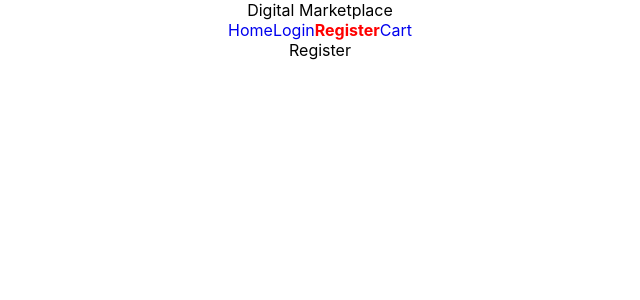
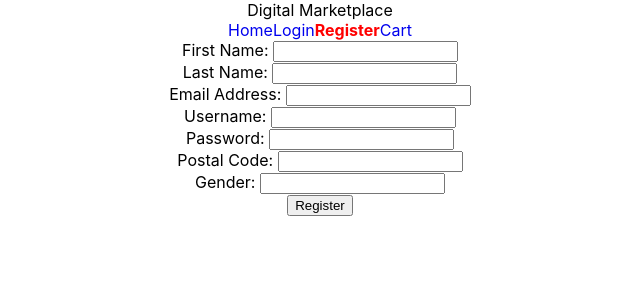
Before and after one commit to douglaspoh/marketplace, a React (Create React App) app in the folder frontend/: page /register in a window 1280 px wide. Shown: the top 300 px of the page, without its empty margins (320-960 px from the left). Built offline with nearby package versions, Linux system fonts and the light colour scheme.

Commit message:
register page form

```diff
--- a/frontend/src/routes/Login.js
+++ b/frontend/src/routes/Login.js
@@ -4,8 +4,8 @@ function Login() {
     const [username, setUsername] = useState('');
     const [password,setPassword] = useState('');
 
-    const submit = () => {
-
+    const submit = (e) => {
+        e.preventDefault();
     }
 
     return (
@@ -19,6 +19,7 @@ function Login() {
                     <label htmlFor='password'>Password: </label>
                     <input type='text' onChange={(e)=>{setPassword(e.target.value)}} value={password} name='password'/>
                 </div>
+                <button type='submit'>Login</button>
             </form>
         </div>
     )
--- a/frontend/src/routes/Register.js
+++ b/frontend/src/routes/Register.js
@@ -1,9 +1,52 @@
-import React from 'react'
+import React, {useState} from 'react'
 
 function Register() {
+    const [firstname, setFirstname] = useState('');
+    const [lastname, setLastname] = useState('');
+    const [email, setEmail] = useState('');
+    const [username, setUsername] = useState('');
+    const [password, setPassword] = useState('');
+    const [postalcode, setPostalcode] = useState('');
+    const [gender, setGender] = useState('');
+    const [createdate, setCreatedate] = useState('');
+
+    const submit = (e) => {
+        e.preventDefault();
+    }
+
     return (
-        <div>
-            Register
+        <div className='form'>
+            <form onSubmit={submit}>
+                <div className='formitem'>
+                    <label htmlFor='firstname'>First Name: </label>
+                    <input type='text' onChange={(e)=>{setFirstname(e.target.value)}} value={firstname} name='firstname'/>
+                </div>
+                <div className='formitem'>
+                    <label htmlFor='lastname'>Last Name: </label>
+                    <input type='text' onChange={(e)=>{setLastname(e.target.value)}} value={lastname} name='lastname'/>
+                </div>
+                <div className='formitem'>
+                    <label htmlFor='email'>Email Address: </label>
+                    <input type='text' onChange={(e)=>{setEmail(e.target.value)}} value={email} name='email'/>
+                </div>
+                <div className='formitem'>
+                    <label htmlFor='username'>Username: </label>
+                    <input type='text' onChange={(e)=>{setUsername(e.target.value)}} value={username} name='username'/>
+                </div>
+                <div className='formitem'>
+                    <label htmlFor='password'>Password: </label>
+                    <input type='text' onChange={(e)=>{setPassword(e.target.value)}} value={password} name='password'/>
+                </div>
+                <div className='formitem'>
+                    <label htmlFor='postalcode'>Postal Code: </label>
+                    <input type='text' onChange={(e)=>{setPostalcode(e.target.value)}} value={postalcode} name='postalcode'/>
+                </div>
+                <div className='formitem'>
+                    <label htmlFor='gender'>Gender: </label>
+                    <input type='text' onChange={(e)=>{setGender(e.target.value)}} value={gender} name='gender'/>
+                </div>
+                <button type='submit'>Register</button>
+            </form>
         </div>
     )
 }
```
